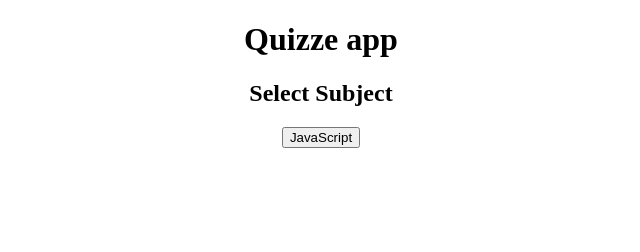
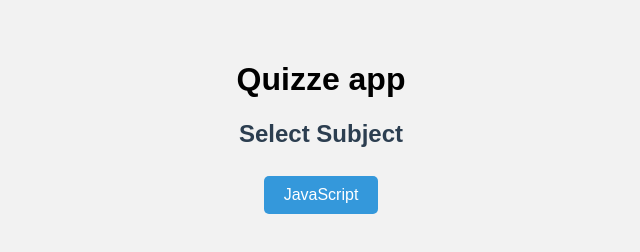
Before and after one commit to mayankvermavns/myquiz, a plain HTML site: page index.html in a window 1280 px wide. Shown: the whole page, without its empty margins (319-959 px from the left). Drawn offline with Linux system fonts and the light colour scheme.

Commit message:
css file

```diff
--- a/index.html
+++ b/index.html
@@ -5,6 +5,7 @@
     <meta charset="UTF-8">
     <meta name="viewport" content="width=device-width, initial-scale=1.0">
     <title>QUIZZE APP</title>
+    <link rel="stylesheet" href="style.css">
 </head>
 
 <body>
--- /dev/null
+++ b/style.css
@@ -0,0 +1,25 @@
+body {
+    font-family: Arial, sans-serif;
+    background: #f2f2f2;
+    padding: 2rem;
+    text-align: center;
+}
+
+button {
+    padding: 10px 20px;
+    margin: 8px;
+    border: none;
+    background: #3498db;
+    color: white;
+    font-size: 1rem;
+    cursor: pointer;
+    border-radius: 5px;
+}
+
+button:hover {
+    background: #2980b9;
+}
+
+h2 {
+    color: #2c3e50;
+}
```
